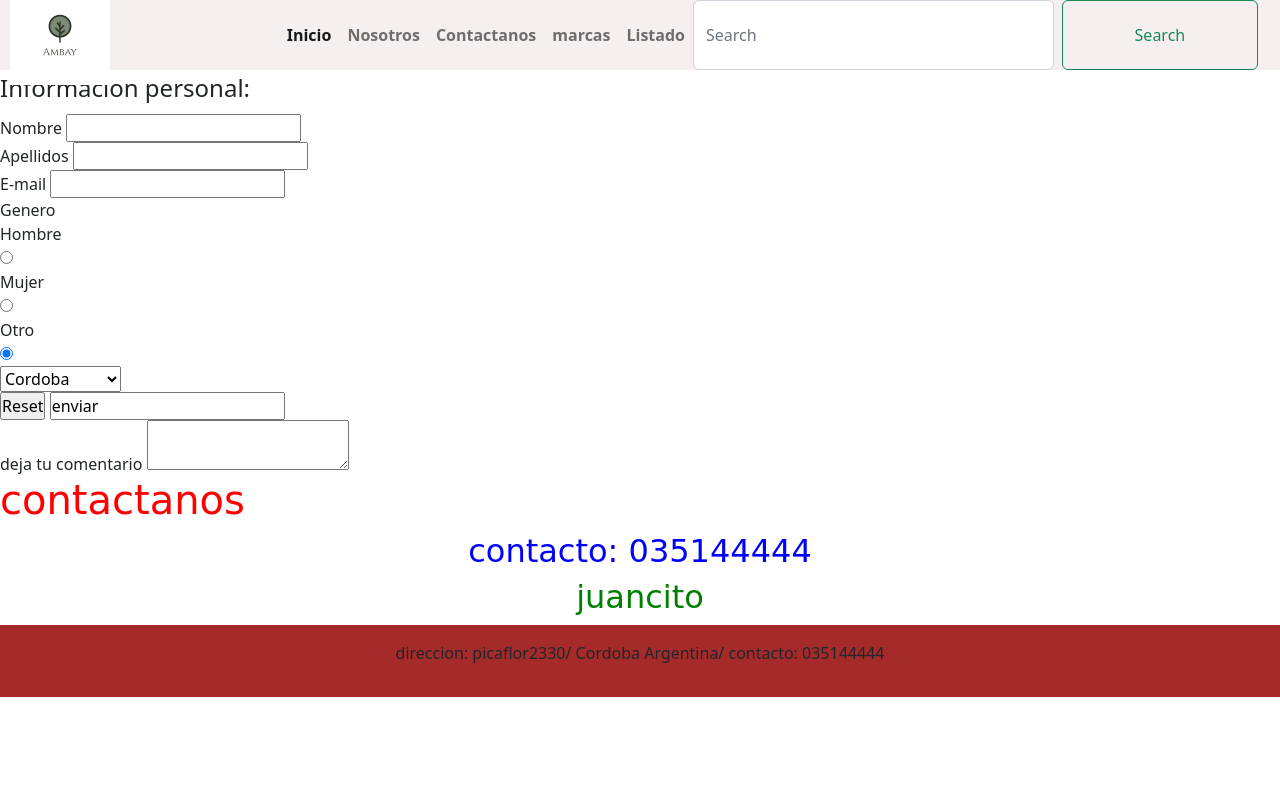
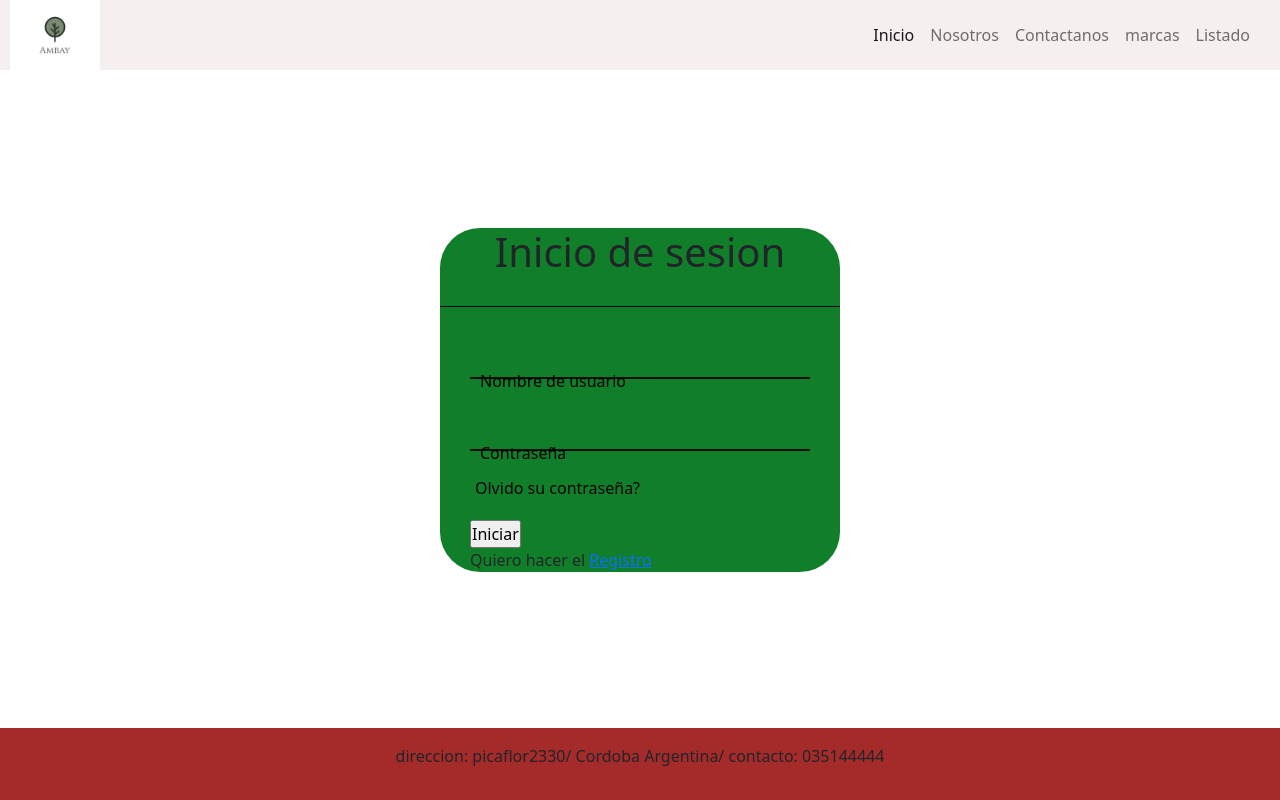
Before and after one commit to ValentinBrasca12/Ambay.yerbas, a plain HTML site: page paginas/contactanos.html in a window 1280 px wide. Drawn offline with nearby package versions, Linux system fonts and the light colour scheme.

Commit message:
actualizacion del proyecto

```diff
--- a/css/styles.css
+++ b/css/styles.css
@@ -2,10 +2,7 @@
     margin: 0px; /* margen externo */
     padding: 0px;/* margen interno */
 }
-h1{
-    font-family: 'Indie Flower', cursive;
-    color: red;/* color de palabra */
-}
+
 header{
     display: flex;
     background-color: rgba(244, 234, 234, 0.759);
@@ -15,24 +12,127 @@ header{
     padding: 10px;
 }
 
-nav{ font-weight: 600;
+nav{ font-weight: 400;
     padding-right: 10px;
 }
 nav a:hover{
     color: white;
+}
+body{
+    margin: 0;
+    position: relative;
+    padding-bottom: 4.5em;
+    min-height: 100vh;
 }
 footer{
     background-color: brown;
     padding: 1em 0;
     text-align: center;
     margin-top: auto;
+    position: absolute;
+    bottom: 0;
+    width: 100%;
+}
+.formulario{
+    position: absolute;
+    top: 50%;
+    left: 50%;
+    transform: translate(-50%, -50%);
+    width: 400px;
+    background: rgb(17, 127, 41);
+    border-radius: 40px;
+}
+.formulario h1{
+    text-align: center;
+    padding: 0 0 30px 0;
+    border-bottom: 1px solid rgb(0, 0, 0);
+}
+.formulario form{
+    padding: 0 30px ;
+    box-sizing: border-box;
+}
+form .username{
+    position: relative;
+    border-bottom: 2px solid rgb(16, 15, 15);
+    margin: 30px 0;
+}
+.username input{
+    width: 100%;
+    padding: 0 5px;
+    height: 40px;
+    font-size: 16 px;
+    border: none;
+    background: none;
+    outline: none;
+}
+.username label{
+    position: absolute;
+    top: 50%;
+    left: 10px;
+    color: rgb(0, 0, 0);
+    transform: translateY(50%);
+    font-size: 16px;
+    pointer-events: none;
+}
+.username span::before{
+    content: '';
+    position: absolute;
+    top: 40px;
+    left: 0;
+    width: 100%;
+    height: 2px;
+    background: rgb(1, 1, 1);
+    transition: .5s;
+}
+.username input:focus ~ label,
+.username input:focus ~ label{
+    top: -5px;
+    color: rgb(0, 0, 0) ;
+}
+.username input:focus ~ span::before,
+.username input:focus ~ span::before{
+    width: 100%;
+}
+.recordar{
+    margin: -5px 0 20px 5px;
+    color:rgb(3, 3, 3);
+    cursor: pointer;
+}
+.recordar:hover{
+    text-decoration: underline;
+}
+input[type="sumbit"]{
+    width: 100%;
+    height: 50px;
+    border: 1px solid;
+    background: rgb(160, 41, 41);
+    border-radius: 25px;
+    font-size: 18px;
+    color: rgb(161, 36, 36);
+    cursor: pointer;
+    outline: none;
+}
+input[type="sumbit"]:hover{
+    border-color: rgb(0, 0, 0);
+    transition: .5s;
 }
 
-span{
-    font-family: 'Indie Flower', cursive;
-    color: aquamarine;
-    background-color: black;
+.registrarse{
+    margin: 30px 0;
+    text-align: center;
+    font-size: 16px;
+    color: black;
 }
+.registrarse a{
+    color: rgb(12, 12, 12);
+    text-decoration: none;
+}
+.registrarse a:hover{
+    text-decoration: underline;
+}
+
+
+
 div{
     font-size: 16px;
 }
@@ -42,12 +142,8 @@ h2{
     text-align: center;
 }
 .logo{
-    height: 100px;
+    height: 90px;
     display: flex;
-}
-.titulo-verde{
-    color:green;
-    text-align: center;
 }
 
 .imagen-small{
@@ -71,7 +167,7 @@ h2{
     justify-content: flex-end;
 }
 .galeria--imagenes{
-    background-color: gray;
+    background-color: white;
     margin: 10px;
     padding: 100px;
 
--- a/paginas/contactanos.html
+++ b/paginas/contactanos.html
@@ -38,77 +38,45 @@
                   <a class="nav-link" href="listado.html">Listado</a>
                 </li>
             </ul>
-            <form class="d-flex" role="search">
-              <input class="form-control me-2" type="search" placeholder="Search" aria-label="Search">
-              <button class="btn btn-outline-success" type="submit">Search</button>
-            </form>
           </div>
         </div>
       </nav>
+    </header>
 
-<!--         <nav>
-            <ul>
-                <li class="menu--logo"><a href="../index.html">Inicio</a></li>
-                <li class="menu--logo"><a href="nosotros.html">Nosotros</a></li>
-                <li class="menu--logo"><a href="contactanos.html">contactanos</a></li>
-                <li class="menu--logo"><a href="marcas.html">marcas</a></li>
-                <li class="menu--logo"><a href="listado.html">listado</a></li>
-            </ul>
+    <main>
+      <div class="formulario">
+        <h1>Inicio de sesion</h1>
 
-        </nav> -->
+        <form method="post">
 
-    </header>
-    <main>
-        <form method="post">
-          <fieldset>
-            <legend>Informacion personal:</legend>
-              <section>
-              <div>
-                <label>Nombre</label>
-                <input>
-              </div>
-              <div>
-                <label>Apellidos</label>
-                  <input type="text" name="firstname">
-              </div>
-              <div>
-                <label>E-mail</label>
-                  <input type="text" name="lastname">
-              </div>
-              <div>
-                <label>Genero</label>
-              </div>
-              <div>Hombre</div>
-                <input type="radio" name="gender" value="male" checked>
-              <div>Mujer</div>
-                <input type="radio" name="gender" value="female" checked>
-              <div>Otro</div>
-                <input type="radio" name="gender" value="other" checked>
-              <div>
-                <select name="Provincias">
-                  <option>Cordoba</option>
-                  <option>Buenos Aires</option>
-                  <option>Santa Fe</option>
-                </select>
-              </div>
-              <div>
-                <input type="reset">
-                <input type="text" value="enviar">
-              </div>
-              <div>
-                <label>deja tu comentario</label>
-                <textarea></textarea>
-              </div>
-              </section>
-          </fieldset>
+          <div class="username">
+            <input type="text" required>
+            <label>Nombre de usuario </label>
+          </div>
+
+          <div class="username">
+            <input type="password" required>
+            <label>Contraseña</label>
+          </div>
+
+          <div class="recordar">Olvido su contraseña?</div>
+
+          <input type="submit" value="Iniciar">
+
+          <div class="Resgistarse">
+            Quiero hacer el <a href="#">Registro</a>
+          </div>
         </form>
-          <section>
-            <h1>contactanos</h1>
-            <h2>contacto: 035144444</h2>
-            <h2 class="titulo-verde">
-              juancito
-            </h2>
-          </section>
+
+
+
+
+
+
+
+      </div>
+
+
     </main>
     <footer>
         <p>direccion:
```
Also changed, not shown: index.html (+7 -18 lines), paginas/listado.html (+2 -6 lines), paginas/marcas.html (+0 -4 lines), paginas/nosotros.html (+0 -4 lines), recursos/IMG-20220707-WA0046.jpg (added), recursos/IMG-20220707-WA0054.jpg (added), recursos/IMG-20220707-WA0066.jpg (added), recursos/IMG-20220724-WA0128 (1).jpg (added), recursos/IMG-20220724-WA0130.jpg (added), recursos/IMG_20220724_185704_437.jpg (added), recursos/IMG_20220724_185804_469.jpg (added), recursos/como-comprar.jpg (added), recursos/envios.jpg (added), recursos/hace-tu-pedido.jpg (added), 1 more files, 1 other file.
